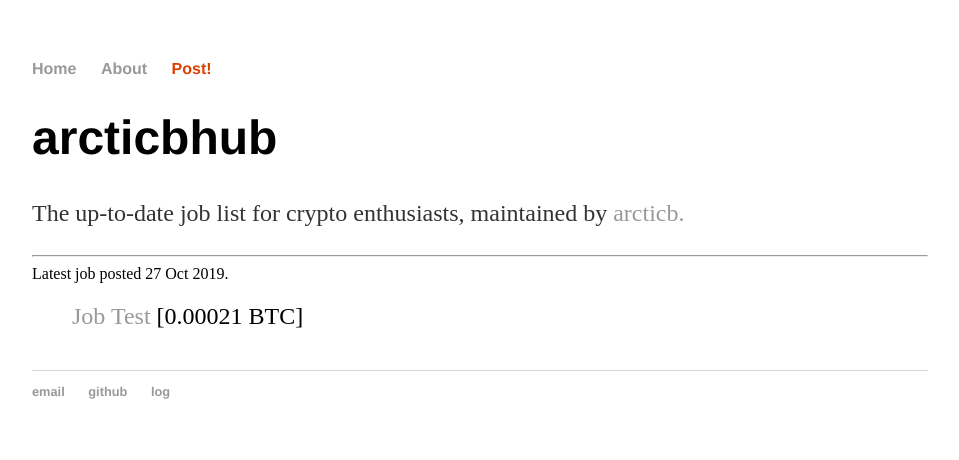
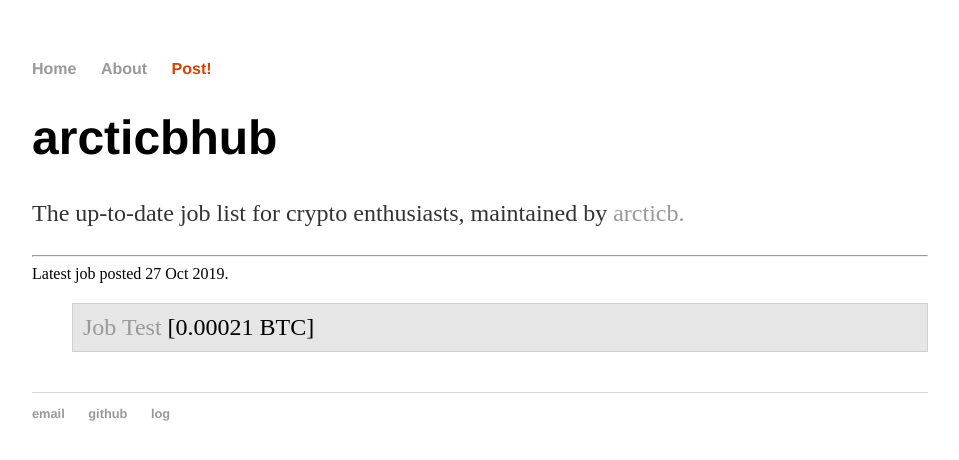
Before and after one commit to arcticbhub/arcticbhub.github.io, a Jekyll site: the page built from index.html, in a window 1280 px wide. Shown: the top 460 px of the page, without its empty margins (160-1119 px from the left). Built offline with Jekyll 4.4.1, drawn with Linux system fonts in a browser that asks for light colours.

Commit message:
beautify post list

```diff
--- a/css/main.css
+++ b/css/main.css
@@ -44,3 +44,9 @@ ul.posts {
 ul.posts li {
     list-style: none;
 }
+.posts li {
+    background: #e6e6e6;
+    padding: 10px;
+    border: 1px solid #d0d0d0;
+    margin: 5px auto;
+}
```
